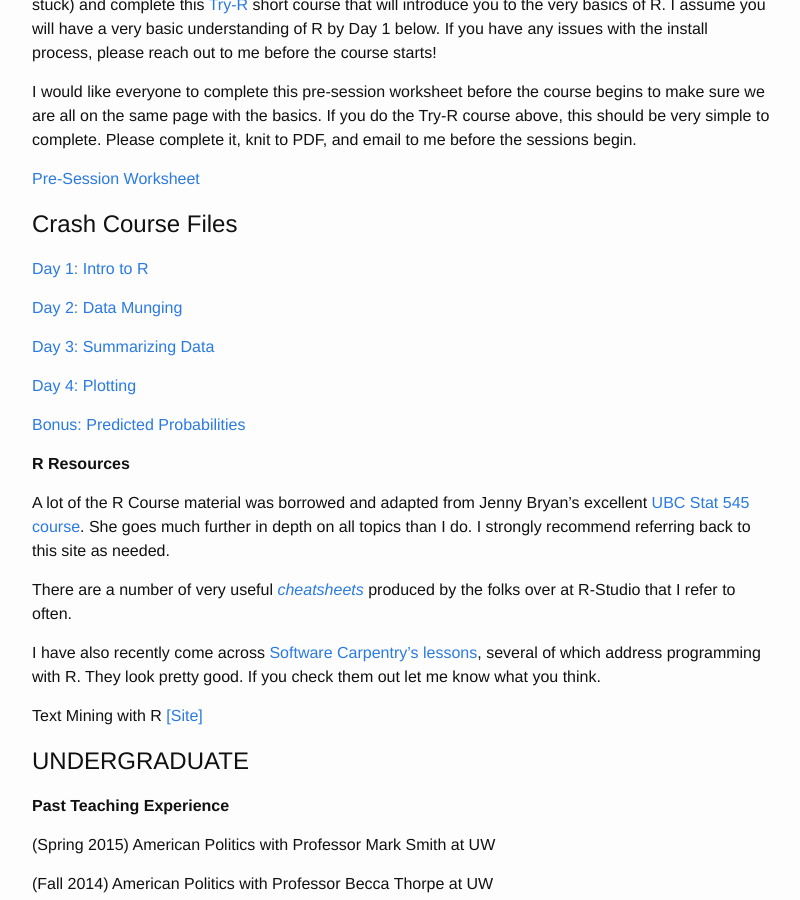
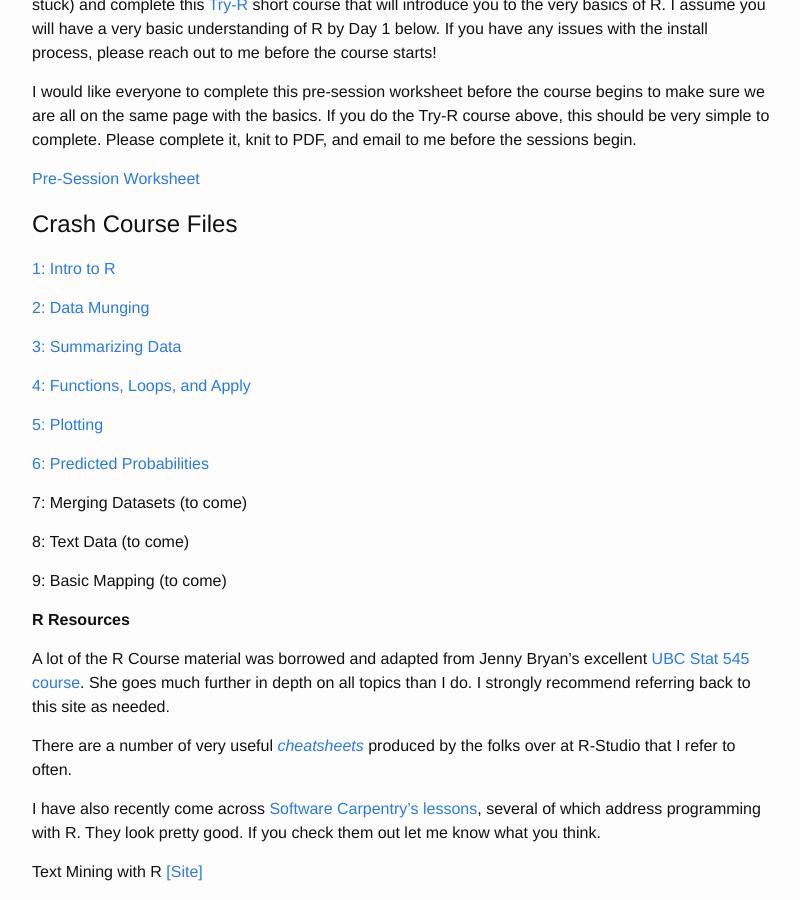
Before and after one commit to tylerreny/tylerreny.github.io, a Jekyll site: the page built from teaching.md, in a window 1280 px wide and 900 px high, scrolled down 741 px. Shown: the whole window, without its empty margins (238-1038 px from the left). Built offline with Jekyll 4.4.1, drawn with Linux system fonts in a browser that asks for light colours.

Commit message:
update teaching page

```diff
--- a/teaching.md
+++ b/teaching.md
@@ -26,15 +26,23 @@ intro_worksheet.Rmd?dl=0)
 
 # Crash Course Files
 
-[Day 1: Intro to R](https://www.dropbox.com/s/h98l5lnm4agqm6r/R%20Crash%201-Intro%20to%20R%201.Rmd?dl=0)
+[1: Intro to R](https://www.dropbox.com/s/h98l5lnm4agqm6r/R%20Crash%201-Intro%20to%20R%201.Rmd?dl=0)
 
-[Day 2: Data Munging](https://www.dropbox.com/s/zob1p629l3b9401/R%20Crash%202-Data%20Munging.Rmd?dl=0)
+[2: Data Munging](https://www.dropbox.com/s/zob1p629l3b9401/R%20Crash%202-Data%20Munging.Rmd?dl=0)
 
-[Day 3: Summarizing Data](https://www.dropbox.com/s/7j3xvqcdyc1dj3f/R%20Crash%203-Summarising%20Data.Rmd?dl=0)
+[3: Summarizing Data](https://www.dropbox.com/s/7j3xvqcdyc1dj3f/R%20Crash%203-Summarising%20Data.Rmd?dl=0)
 
-[Day 4: Plotting](https://www.dropbox.com/s/65infkrpx6gz86w/R%20Crash%204-Plotting%20Data.Rmd?dl=0)
+[4: Functions, Loops, and Apply](https://www.dropbox.com/s/na726gge3ut9sfo/R%20Crash%204-%20Functions%20and%20Loops.Rmd?dl=0)
 
-[Bonus: Predicted Probabilities](https://www.dropbox.com/s/2iytt2p1p3z20zw/R%20Crash%205-Bonus%20Predicted%20Probabilities.Rmd?dl=0)
+[5: Plotting](https://www.dropbox.com/s/65infkrpx6gz86w/R%20Crash%204-Plotting%20Data.Rmd?dl=0)
+
+[6: Predicted Probabilities](https://www.dropbox.com/s/2iytt2p1p3z20zw/R%20Crash%205-Bonus%20Predicted%20Probabilities.Rmd?dl=0)
+
+7: Merging Datasets (to come)
+
+8: Text Data (to come)
+
+9: Basic Mapping (to come)
 
 **R Resources**
 
```
Also changed, not shown: research.md (+2 -0 lines), 10 other files.
